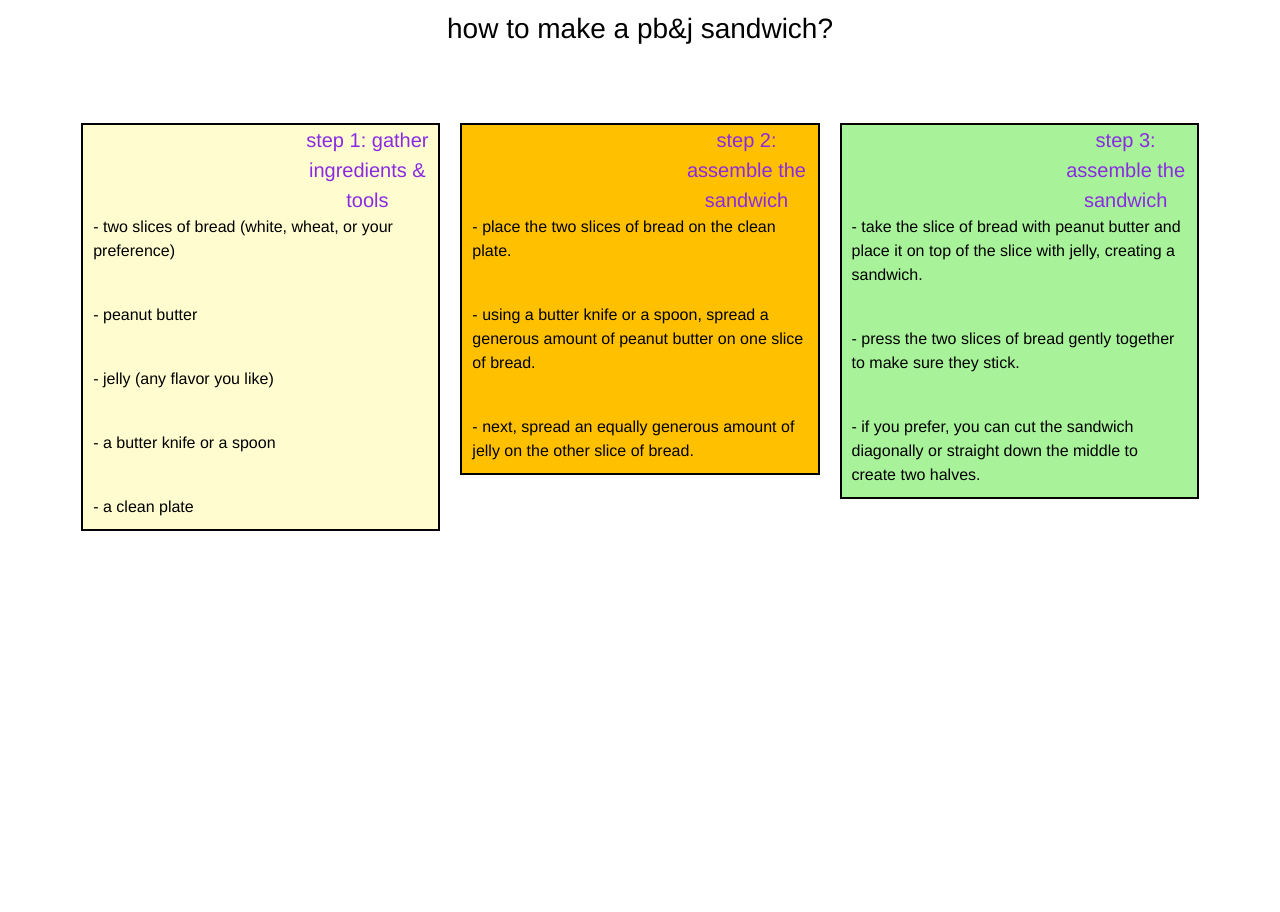
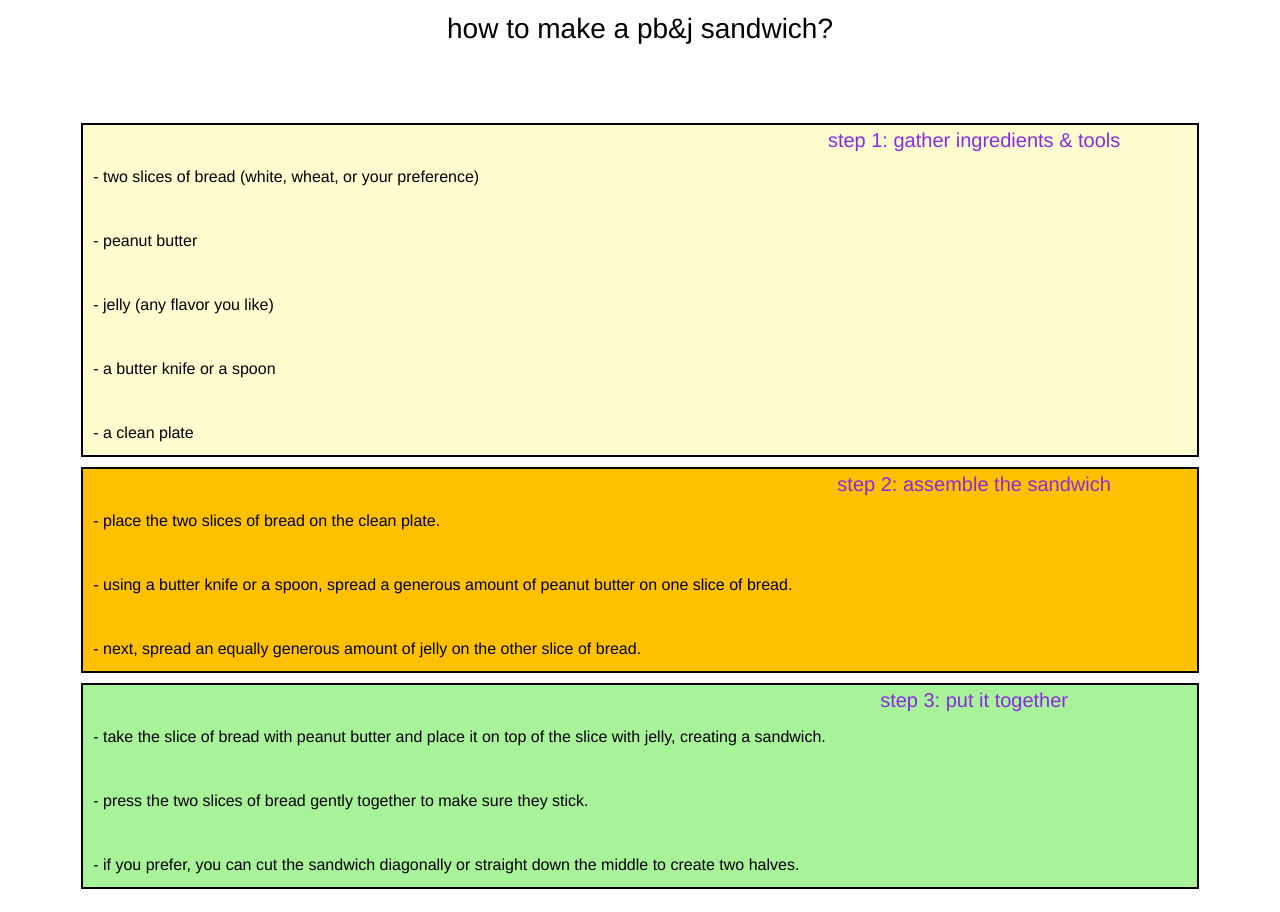
Before and after one commit to D3TRU04/pbjsandwich-project, a plain HTML site: page index.html in a window 1280 px wide. Before the commit the page ends 800 px from the top, so only its background shows below. Drawn offline with Linux system fonts and the light colour scheme.

Commit message:
Update index.html

```diff
--- a/index.html
+++ b/index.html
@@ -8,7 +8,7 @@
 
 <div class="title-container">how to make a pb&j sandwich?</div>
     <div class="row">
-        <div class="col-lg-4 col-md-6 col-sm-12">
+        <div class="col-lg-1 col-lg-2 col-md-3 col-sm-4 col-lg-5 col-lg-6 col-md-7 col-sm-8 col-lg-9 col-lg-10 col-md-11 col-sm-12">
         <div class='menu1'>
         <div class='menu-title' id="step1">step 1: gather ingredients & tools</div>
             <p class='text1'> - two slices of bread (white, wheat, or your preference)</p>
@@ -20,7 +20,7 @@
     </div>
 
 
-    <div class="col-lg-4 col-md-6 col-sm-12">
+    <div class="col-lg-1 col-lg-2 col-md-3 col-sm-4 col-lg-5 col-lg-6 col-md-7 col-sm-8 col-lg-9 col-lg-10 col-md-11 col-sm-12">
         <div class='menu2'>
         <div class='menu-title' id="step2">step 2: assemble the sandwich</div>
             <p class='text1'> - place the two slices of bread on the clean plate.</p>
@@ -30,9 +30,9 @@
     </div>
 
 
-    <div class="col-lg-4 col-md-12 col-sm-12">
+    <div class="col-lg-1 col-lg-2 col-md-3 col-sm-4 col-lg-5 col-lg-6 col-md-7 col-sm-8 col-lg-9 col-lg-10 col-md-11 col-sm-12">
         <div class='menu3'>
-            <div class='menu-title' id="step3">step 3: assemble the sandwich</div>
+            <div class='menu-title' id="step3">step 3: put it together</div>
             <p class='text1'> - take the slice of bread with peanut butter and place it on top of the slice with jelly, creating a sandwich.</p>
             <p class='text2'> - press the two slices of bread gently together to make sure they stick.</p>
             <p class='text3'> - if you prefer, you can cut the sandwich diagonally or straight down the middle to create two halves.</p>
```
